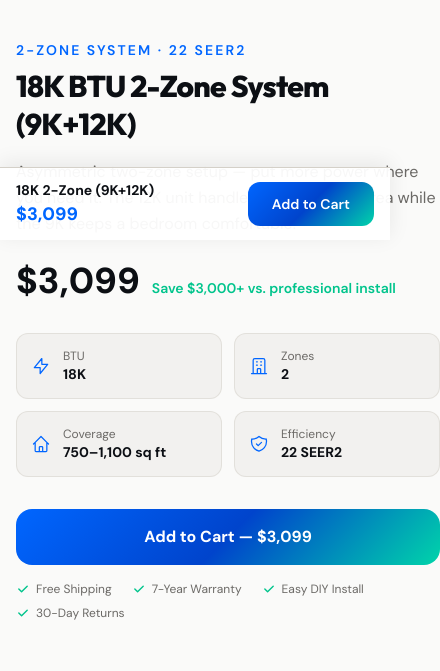
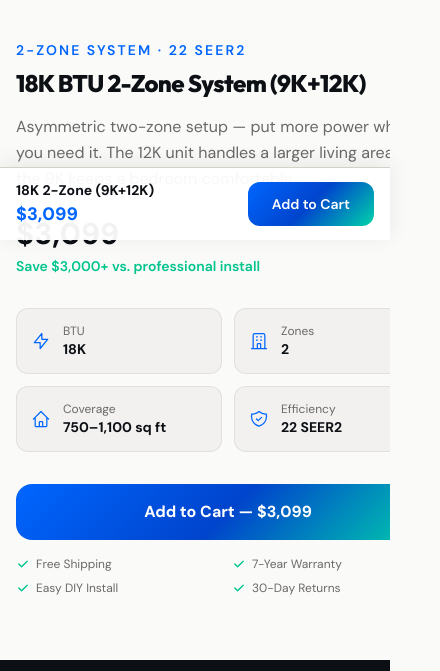
Before and after one commit to Founditmarketing/STATUS, a Next.js app: page /products/18k-2-zone-9-12 in a window 390 px wide. Shown: the part 677-1348 px from the top of the page, 440 px wide, since content can reach past the window. Built offline with nearby package versions, Linux system fonts and the light colour scheme; no server answers.

Commit message:
Fix mobile overflow: constrain widths, wrap price/trust, overflow-x-hidden on product pages

```diff
--- a/src/app/products/[slug]/page.tsx
+++ b/src/app/products/[slug]/page.tsx
@@ -147,7 +147,7 @@ export default function ProductPage({ params }: { params: Promise<{ slug: string
   }, [addToCart, setCartOpen, addToast, product]);
 
   return (
-    <>
+    <div className="overflow-x-hidden">
       {/* Breadcrumb */}
       <div className="max-w-7xl mx-auto px-4 sm:px-6 lg:px-8 pt-6 pb-2">
         <nav className="flex items-center gap-2 text-sm text-muted">
@@ -171,7 +171,7 @@ export default function ProductPage({ params }: { params: Promise<{ slug: string
               </span>
             )}
 
-            <h1 className="text-3xl sm:text-4xl lg:text-[2.75rem] font-extrabold tracking-tight mb-4 leading-tight">
+            <h1 className="text-2xl sm:text-4xl lg:text-[2.75rem] font-extrabold tracking-tight mb-4 leading-tight break-words">
               {product.name}
             </h1>
 
@@ -180,8 +180,9 @@ export default function ProductPage({ params }: { params: Promise<{ slug: string
             </p>
 
             {/* Price */}
-            <div className="flex items-baseline gap-3 mb-8">
-              <span className="text-4xl font-extrabold text-foreground">
+            <div className="mb-8">
+              <div className="flex items-baseline gap-3 flex-wrap">
+                <span className="text-3xl sm:text-4xl font-extrabold text-foreground">
                   ${product.price.toLocaleString()}
                 </span>
                 {product.comparePrice && (
@@ -189,8 +190,9 @@ export default function ProductPage({ params }: { params: Promise<{ slug: string
                     ${product.comparePrice.toLocaleString()}
                   </span>
                 )}
+              </div>
               {product.category === "bundle" && (
-                <span className="text-sm text-success font-semibold">Save $3,000+ vs. professional install</span>
+                <p className="text-sm text-success font-semibold mt-1">Save $3,000+ vs. professional install</p>
               )}
             </div>
 
@@ -225,10 +227,10 @@ export default function ProductPage({ params }: { params: Promise<{ slug: string
             </button>
 
             {/* Trust Signals */}
-            <div className="flex flex-wrap items-center gap-x-5 gap-y-2 text-xs text-muted">
+            <div className="grid grid-cols-2 gap-2 text-xs text-muted">
               {["Free Shipping", "7-Year Warranty", "Easy DIY Install", "30-Day Returns"].map((t) => (
                 <span key={t} className="flex items-center gap-1.5">
-                  <svg className="w-3.5 h-3.5 text-success" fill="currentColor" viewBox="0 0 20 20">
+                  <svg className="w-3.5 h-3.5 text-success flex-shrink-0" fill="currentColor" viewBox="0 0 20 20">
                     <path fillRule="evenodd" d="M16.707 5.293a1 1 0 010 1.414l-8 8a1 1 0 01-1.414 0l-4-4a1 1 0 011.414-1.414L8 12.586l7.293-7.293a1 1 0 011.414 0z" clipRule="evenodd" />
                   </svg>
                   {t}
@@ -376,6 +378,6 @@ export default function ProductPage({ params }: { params: Promise<{ slug: string
 
       {/* Sticky Bar */}
       <StickyBar product={product} onAdd={handleAdd} />
-    </>
+    </div>
   );
 }
--- a/src/app/products/page.tsx
+++ b/src/app/products/page.tsx
@@ -25,7 +25,7 @@ export default function Products() {
   const threeZone = bundles.filter((b) => b.zones === 3);
 
   return (
-    <>
+    <div className="overflow-x-hidden">
       {/* Hero — Lifestyle Banner */}
       <section className="relative h-[60vh] sm:h-[70vh] overflow-hidden">
         <Image
@@ -151,7 +151,7 @@ export default function Products() {
           </div>
         </div>
       </section>
-    </>
+    </div>
   );
 }
 
```
Lines whose indentation alone changed are shown as unchanged.
